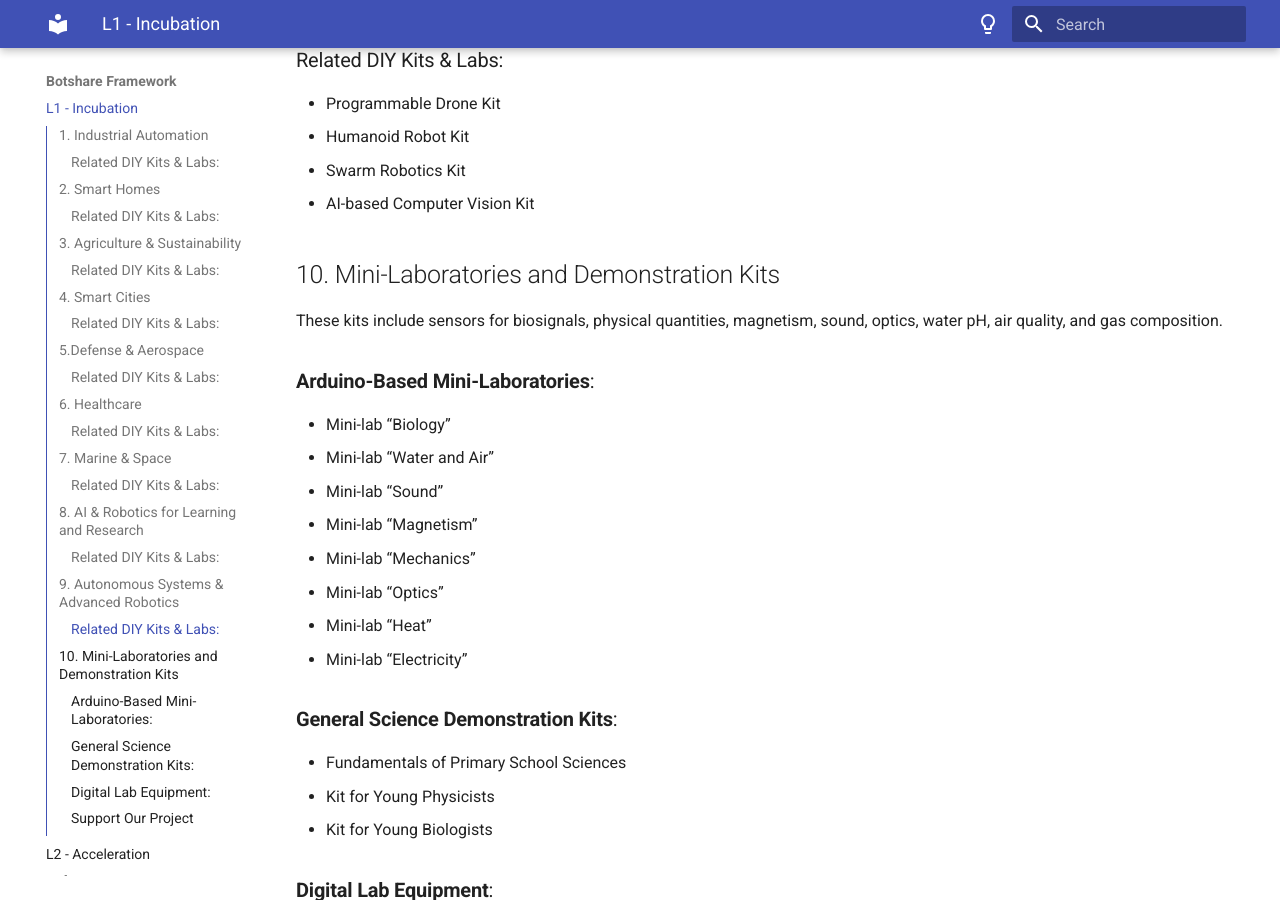
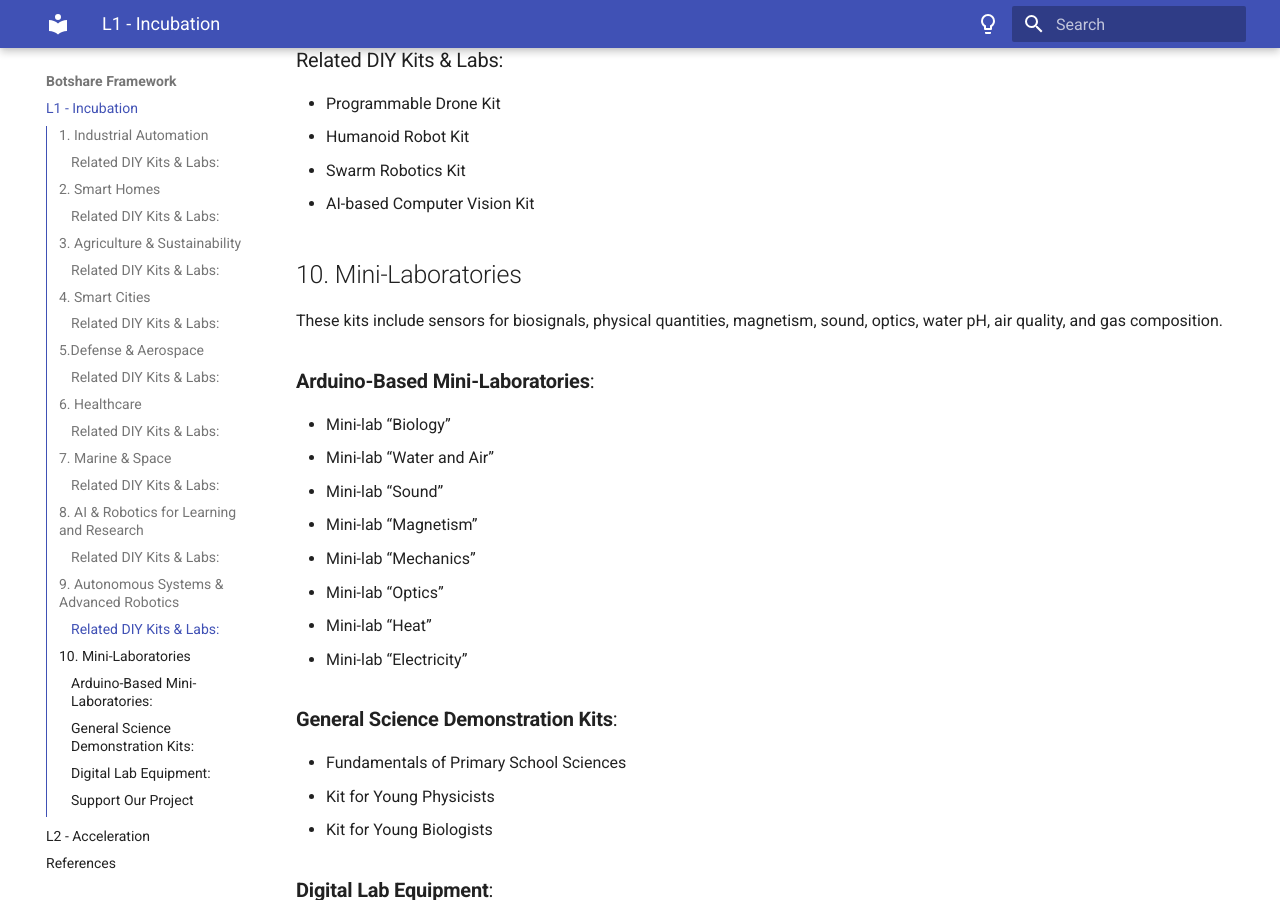
Before and after one commit to BotshareAI/Botshare_book, an MkDocs documentation site: the page built from docs/L1_Incubation.md, in a window 1280 px wide and 900 px high, scrolled down 3784 px. Built offline with MkDocs 1.6.1 and Material for MkDocs 9.7.7, drawn with Linux system fonts in a browser that asks for light colours.

Commit message:
Update L1_Incubation.md

```diff
--- a/docs/L1_Incubation.md
+++ b/docs/L1_Incubation.md
@@ -104,7 +104,7 @@ Projects include **AI-driven robots, smart home assistants, industrial automatio
 - Swarm Robotics Kit
 - AI-based Computer Vision Kit
 
-## 10. Mini-Laboratories and Demonstration Kits
+## 10. Mini-Laboratories
 These kits include sensors for biosignals, physical quantities, magnetism, sound, optics, water pH, air quality, and gas composition.
 
 ### **Arduino-Based Mini-Laboratories**:
```
